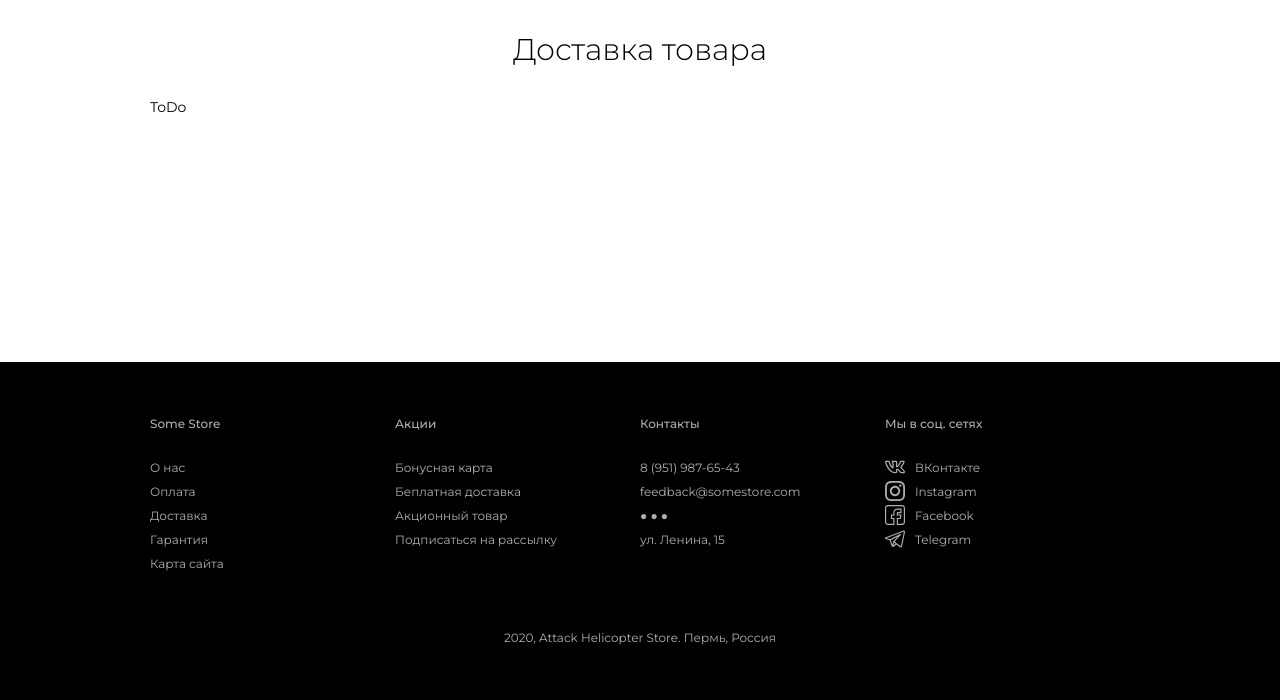
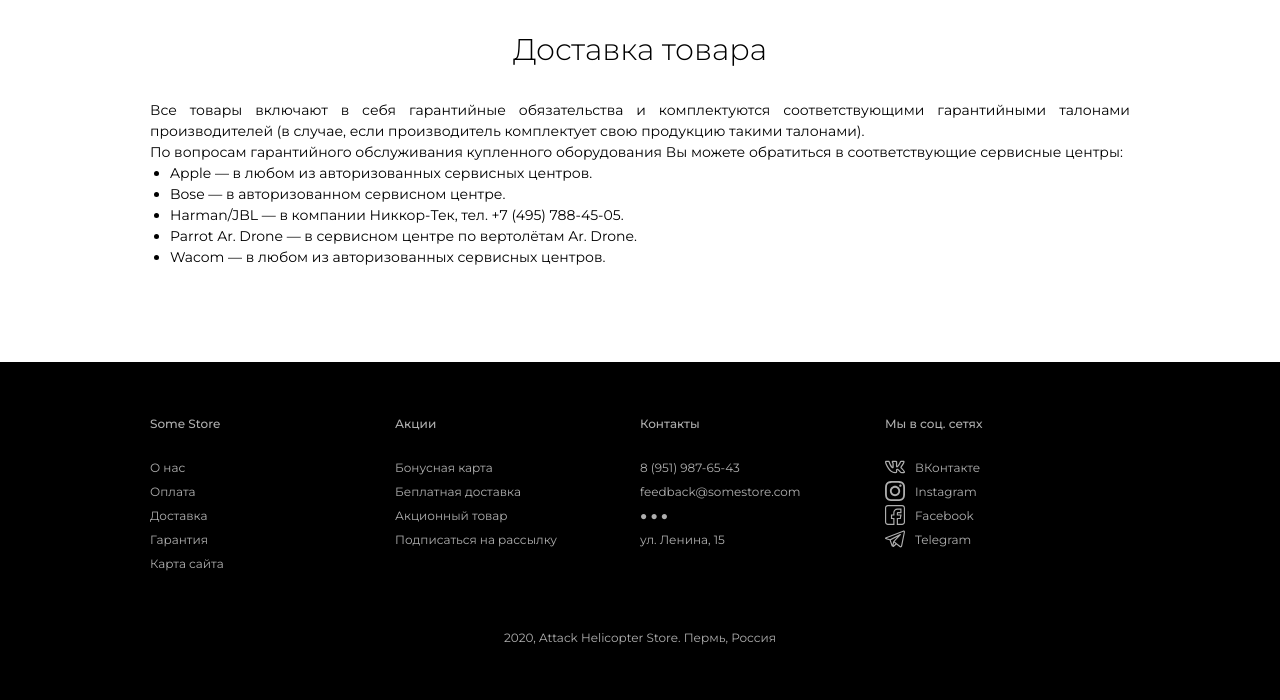
Before and after one commit to apap26/a_helicopter_TRPO, a Django app: page /warranty in a window 1280 px wide. Shown: the part 100-800 px from the top of the page. Run offline with Django 3.2, Linux system fonts and the light colour scheme; some libraries are stand-ins or nearby versions.

Commit message:
change warranty.html

```diff
--- a/templates/warranty.html
+++ b/templates/warranty.html
@@ -13,9 +13,19 @@
 	<div id="__DYNAMIC_CHILD_CONTENT__" class="content">
 		<h1>Доставка товара</h1>
 		<div class="content">
-			<div class="about_warranty">
+			<div class="about_payment_method">
 				<div class="">
-					ToDo
+					<p>Все товары включают в себя гарантийные обязательства и комплектуются соответствующими гарантийными талонами производителей (в случае, если производитель комплектует свою продукцию такими талонами).</p>
+				</div>
+				<div class="">
+					<p>По вопросам гарантийного обслуживания купленного оборудования Вы можете обратиться в соответствующие сервисные центры:</p>
+					<ul>
+						<li>Apple — в любом из авторизованных сервисных центров.</li>
+						<li>Bose — в авторизованном сервисном центре.</li>
+						<li>Harman/JBL — в компании Никкор-Тек, тел. +7 (495) 788-45-05.</li>
+						<li>Parrot Ar. Drone — в сервисном центре по вертолётам Ar. Drone.</li>
+						<li>Wacom — в любом из авторизованных сервисных центров.</li>
+					</ul>
 				</div>
 			</div>
 		</div>
```
